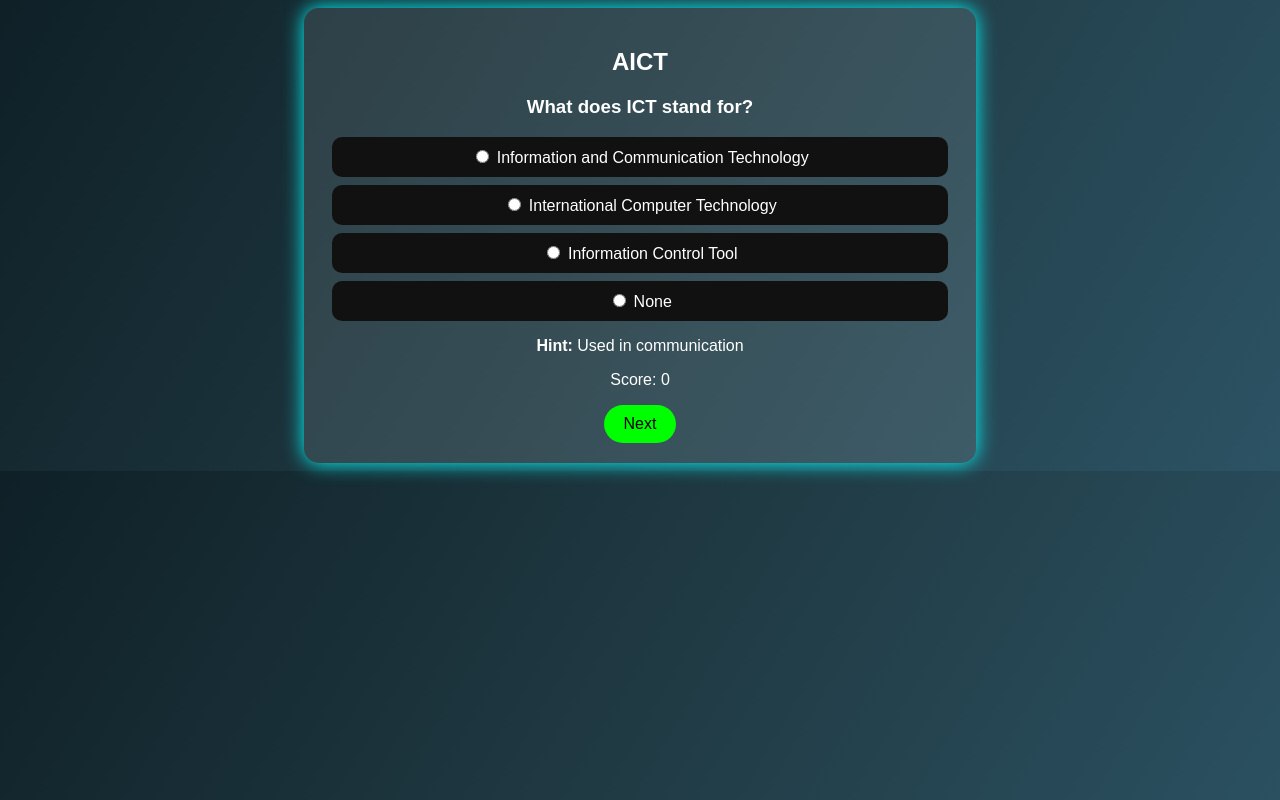
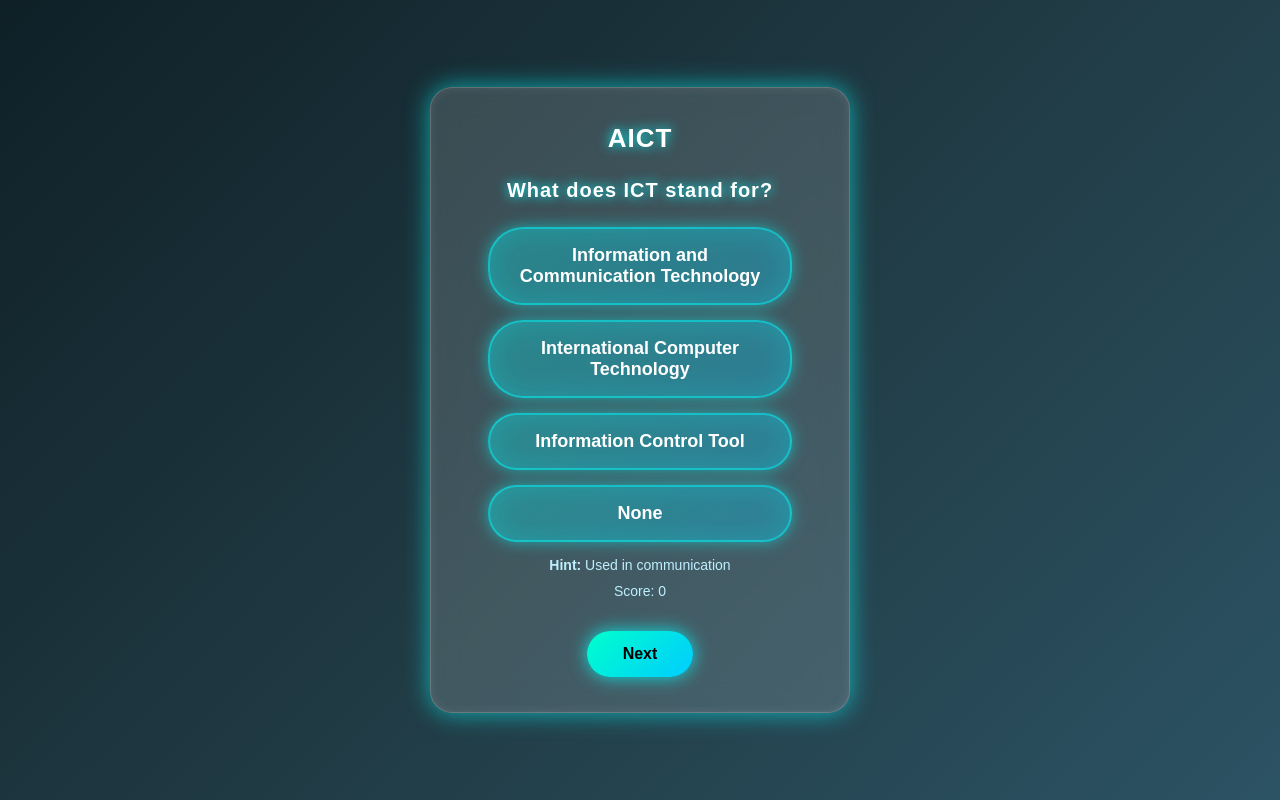
Before and after one commit to UsmanAhmed55/QUIZ-GAME, a Flask app: page /quiz/AICT in a window 1280 px wide. Run offline with Flask 3, Linux system fonts and the light colour scheme.

Commit message:
Final UI update: neon glow, selected option highlight, Play Again fix

```diff
--- a/static/style.css
+++ b/static/style.css
@@ -1,39 +1,161 @@
-body {
-  background: linear-gradient(120deg,#0f2027,#203a43,#2c5364);
-  font-family: Arial;
-  color: white;
-  text-align: center;
+/* ===== GLOBAL SETTINGS ===== */
+* {
+  box-sizing: border-box;
+  margin: 0;
+  padding: 0;
+  font-family: "Poppins", Arial, sans-serif;
 }
 
-.card {
-  background: rgba(255,255,255,0.1);
-  padding: 20px;
-  border-radius: 15px;
-  width: 50%;
-  margin: auto;
-  box-shadow: 0 0 20px cyan;
+body {
+  min-height: 100vh;
+  display: flex;
+  justify-content: center;
+  align-items: center;
+  background: linear-gradient(135deg, #0f2027, #203a43, #2c5364);
+  color: white;
 }
 
+/* ===== MAIN CARD ===== */
+.card {
+  background: rgba(255, 255, 255, 0.15);
+  backdrop-filter: blur(14px);
+  -webkit-backdrop-filter: blur(14px);
+  padding: 35px 30px;
+  border-radius: 22px;
+  width: 420px;
+  max-width: 90%;
+  text-align: center;
+  border: 1px solid rgba(255, 255, 255, 0.2);
+  box-shadow:
+    0 0 25px rgba(0, 255, 255, 0.6),
+    inset 0 0 10px rgba(255, 255, 255, 0.1);
+  animation: fadeIn 0.8s ease;
+}
+
+/* ===== HEADINGS ===== */
+.card h1, .card h2, .card h3 {
+  margin-bottom: 25px;
+  letter-spacing: 1px;
+  text-shadow: 0 0 12px cyan;
+}
+
+.card h1 { font-size: 28px; }
+.card h2 { font-size: 26px; }
+.card h3 { font-size: 20px; }
+
+/* ===== INPUT FIELDS ===== */
+input[type="text"] {
+  width: 90%;
+  padding: 14px;
+  border-radius: 30px;
+  border: none;
+  outline: none;
+  font-size: 15px;
+  text-align: center;
+  background: rgba(0, 0, 0, 0.65);
+  color: white;
+  box-shadow: inset 0 0 10px rgba(0, 255, 255, 0.6);
+}
+
+input::placeholder {
+  color: #ccc;
+}
+
+/* ===== BUTTONS ===== */
+button {
+  margin-top: 22px;
+  padding: 14px 36px;
+  border: none;
+  border-radius: 30px;
+  background: linear-gradient(135deg, #00ffcc, #00ccff);
+  color: black;
+  cursor: pointer;
+  font-size: 16px;
+  font-weight: bold;
+  transition: 0.3s ease;
+  box-shadow: 0 0 18px rgba(0, 255, 255, 0.8);
+}
+
+button:hover {
+  transform: scale(1.08);
+  box-shadow: 0 0 30px rgba(0, 255, 255, 1);
+}
+
+button:active {
+  transform: scale(0.95);
+}
+
+/* ===== SUBJECT & QUIZ OPTIONS ===== */
 .option {
   display: block;
-  padding: 10px;
-  margin: 8px;
-  background: #111;
-  border-radius: 10px;
+  width: 85%;
+  margin: 15px auto;
+  padding: 16px;
+  text-decoration: none;
+  font-size: 18px;
+  font-weight: bold;
+  color: #fff;
+  text-align: center;
+  background: linear-gradient(135deg, rgba(0, 255, 255, 0.3), rgba(0, 204, 255, 0.3));
+  border-radius: 35px;
+  border: 2px solid rgba(0, 255, 255, 0.5);
+  transition: all 0.4s ease;
+  box-shadow:
+    0 0 15px rgba(0, 255, 255, 0.5),
+    0 0 30px rgba(0, 255, 255, 0.2) inset;
+  position: relative;
+  overflow: hidden;
   cursor: pointer;
 }
 
-.option:hover {
-  background: cyan;
-  color: black;
-  transform: scale(1.05);
+.option input[type="radio"] {
+  display: none; /* hide radio buttons for quiz options */
 }
 
-button {
-  padding: 10px 20px;
-  border: none;
-  border-radius: 20px;
-  background: lime;
-  cursor: pointer;
-  font-size: 16px;
+/* Hover / glow */
+.option:hover {
+  background: linear-gradient(135deg, #00ffcc, #00ccff);
+  color: black;
+  transform: scale(1.1) rotateX(5deg);
+  box-shadow:
+    0 0 25px #00ffcc,
+    0 0 50px #00ffcc inset,
+    0 5px 15px rgba(0, 0, 0, 0.2);
 }
+
+/* Active click effect */
+.option:active {
+  transform: scale(0.95);
+  box-shadow: 0 0 20px #00ffcc inset;
+}
+
+/* ===== HINT & SCORE ===== */
+.card p {
+  font-size: 14px;
+  margin: 10px 0;
+  color: #bdf0ff;
+}
+
+/* ===== ANIMATION ===== */
+@keyframes fadeIn {
+  0% { opacity: 0; transform: translateY(20px); }
+  100% { opacity: 1; transform: translateY(0); }
+}
+
+/* ===== RESPONSIVE ===== */
+@media (max-width: 480px) {
+  .card { padding: 25px 20px; }
+  .card h1, .card h2 { font-size: 24px; }
+  .card h3, .option { font-size: 16px; padding: 13px; }
+  button { font-size: 14px; padding: 12px 28px; }
+}
+/* Selected radio option */
+.option input[type="radio"]:checked + span {
+  background: linear-gradient(135deg, #00ffcc, #00ccff);
+  color: black;
+  box-shadow:
+    0 0 30px #00ffcc,
+    0 0 50px #00ffcc inset,
+    0 5px 15px rgba(0,0,0,0.2);
+  transform: scale(1.1);
+}
--- a/templates/index.html
+++ b/templates/index.html
@@ -7,10 +7,10 @@
 <body>
 
 <div class="card">
-  <h1> Quiz Game</h1>
+  <h1>🎮 Quiz Game</h1>
   <form method="post">
     <input type="text" name="name" placeholder="Enter your name" required>
-    <br><br>
+    <br>
     <button type="submit">Start Quiz</button>
   </form>
 </div>
--- a/templates/quiz.html
+++ b/templates/quiz.html
@@ -4,6 +4,9 @@
   <title>{{ subject }} Quiz</title>
   <link rel="stylesheet" href="{{ url_for('static', filename='style.css') }}">
 </head>
+
+
+
 <body>
 
 <div class="card">
@@ -13,9 +16,10 @@
   <form method="post">
     {% for opt in question.options %}
       <label class="option">
-        <input type="radio" name="answer" value="{{ opt }}" required>
-        {{ opt }}
-      </label>
+  <input type="radio" name="answer" value="{{ opt }}" required>
+  <span>{{ opt }}</span>
+</label>
+
     {% endfor %}
 
     <p><b>Hint:</b> {{ question.hint }}</p>
--- a/templates/subjects.html
+++ b/templates/subjects.html
@@ -4,10 +4,12 @@
   <title>Select Subject</title>
   <link rel="stylesheet" href="{{ url_for('static', filename='style.css') }}">
 </head>
+
 <body>
 
 <div class="card">
-  <h2>Select Subject</h2>
+  <!-- <h2>SELECT SUBJECT</h2> -->
+  <h1>SELECT SUBJECT</h1>
 
   {% for subject in subjects %}
     <a href="/quiz/{{ subject }}" class="option">{{ subject }}</a>
```
